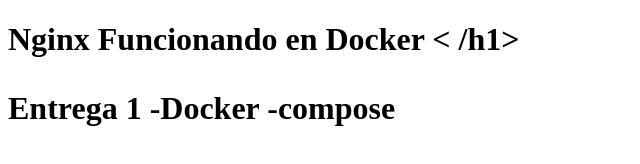
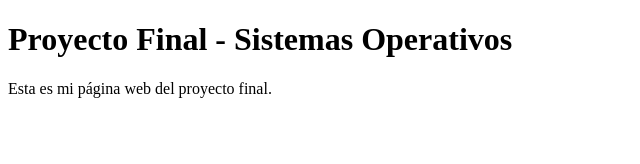
Before and after one commit to kristhallss/proyecto-final-so, a plain HTML site: page index.html in a window 1280 px wide. Shown: the whole page, without its empty margins (0-640 px from the left). Drawn offline with Linux system fonts and the light colour scheme.

Commit message:
Update title and content in index.html

```diff
--- a/index.html
+++ b/index.html
@@ -1,11 +1,13 @@
 <!DOCTYPE html>
 <html>
 <head>
-<title > Proyecto Docker </title >
+  <title>Proyecto Final</title>
 </head>
 <body>
-<h1> Nginx Funcionando en Docker < /h1>
-<p> Entrega 1 -Docker -compose
-</p>
+
+  <h1>Proyecto Final - Sistemas Operativos</h1>
+
+  <p>Esta es mi página web del proyecto final.</p>
+
 </body>
-</html/>
+</html>
```
